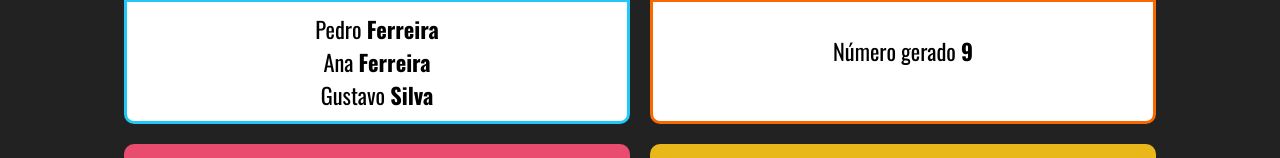
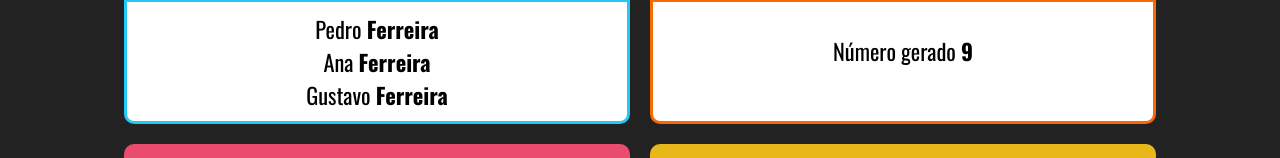
Before and after one commit to DevDaniloFerrari/fundamentos-react, a React (Create React App) app: page / in a window 1280 px wide. Shown: the part 128-286 px from the top of the page. Built offline with nearby package versions, Linux system fonts and the light colour scheme.

Commit message:
usando cloneElement

```diff
--- a/src/App.jsx
+++ b/src/App.jsx
@@ -7,6 +7,7 @@
 import Aleatorio from './components/basicos/Aleatorio';
 import Card from './components/layout/Card';
 import Familia from './components/basicos/Familia';
+import FamiliaMembro from './components/basicos/FamiliaMembro';
 
 export default () =>
     <div className="App">
@@ -14,7 +15,11 @@
 
         <div className="Cards">
             <Card titulo="#06 - Componente com Filhos" color="#22C8F8">
-                <Familia sobrenome="Ferreira" />
+                <Familia sobrenome="Ferreira">
+                    <FamiliaMembro nome="Pedro" />
+                    <FamiliaMembro nome="Ana" />
+                    <FamiliaMembro nome="Gustavo" />
+                </Familia>
             </Card>
 
             <Card titulo="#04 - Desafio Aleatório" color="#FA6900">
--- a/src/components/basicos/Familia.jsx
+++ b/src/components/basicos/Familia.jsx
@@ -1,12 +1,13 @@
-import React from 'react'
-import FamiliaMembro from './FamiliaMembro'
+import React, { cloneElement } from 'react'
 
 export default props => {
     return (
         <div>
-            <FamiliaMembro nome="Pedro" sobrenome={props.sobrenome} />
-            <FamiliaMembro nome="Ana" {...props} />
-            <FamiliaMembro nome="Gustavo" sobrenome="Silva" />
+            {
+                props.children.map((chield, i) => {
+                    return cloneElement(chield, { ...props, key: i })
+                })
+            }
         </div>
     )
 }
```
Also changed, not shown: 1 other file (tests, documents, lock files or other folders).
